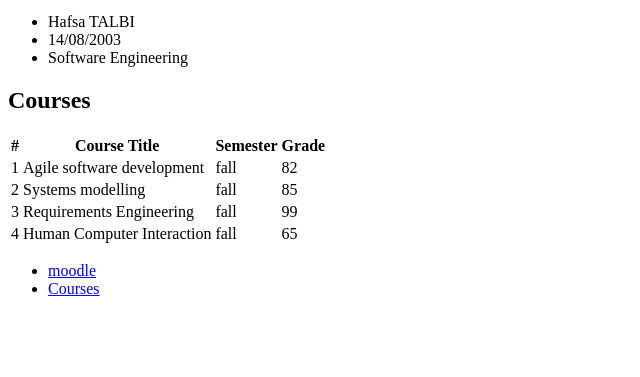
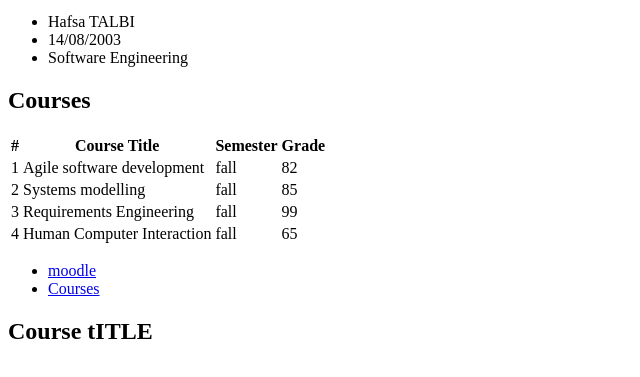
Before and after one commit to TALBIHafsa/TPHTML-, a plain HTML site: page index.html in a window 1280 px wide. Shown: the part 229-606 px from the top of the page, without its empty margins (0-640 px from the left). Drawn offline with Linux system fonts and the light colour scheme.

Commit message:
Update index.html

```diff
--- a/index.html
+++ b/index.html
@@ -76,5 +76,6 @@
 
      </ul>
   </footer>
+  <h2>Course tITLE</h2>
  </body>
 </html>
```
